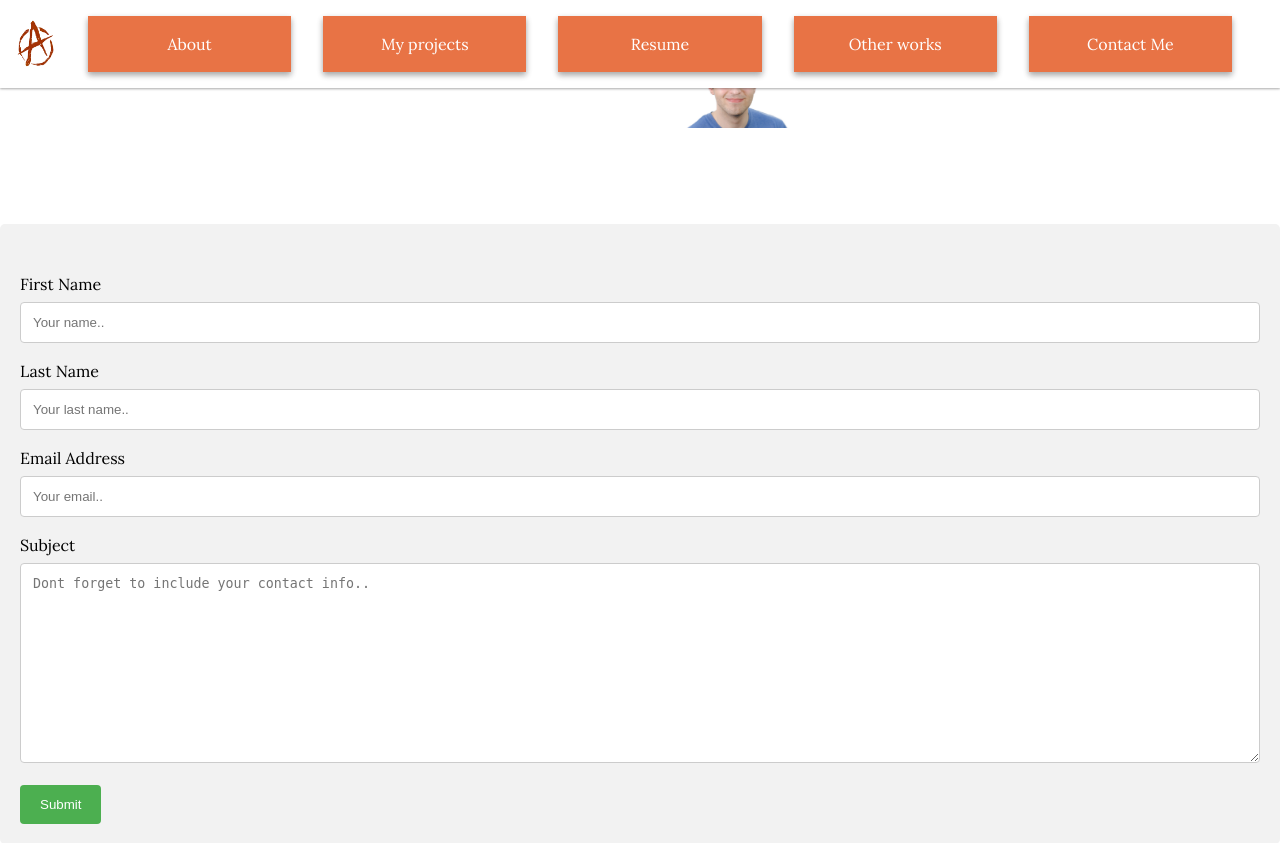
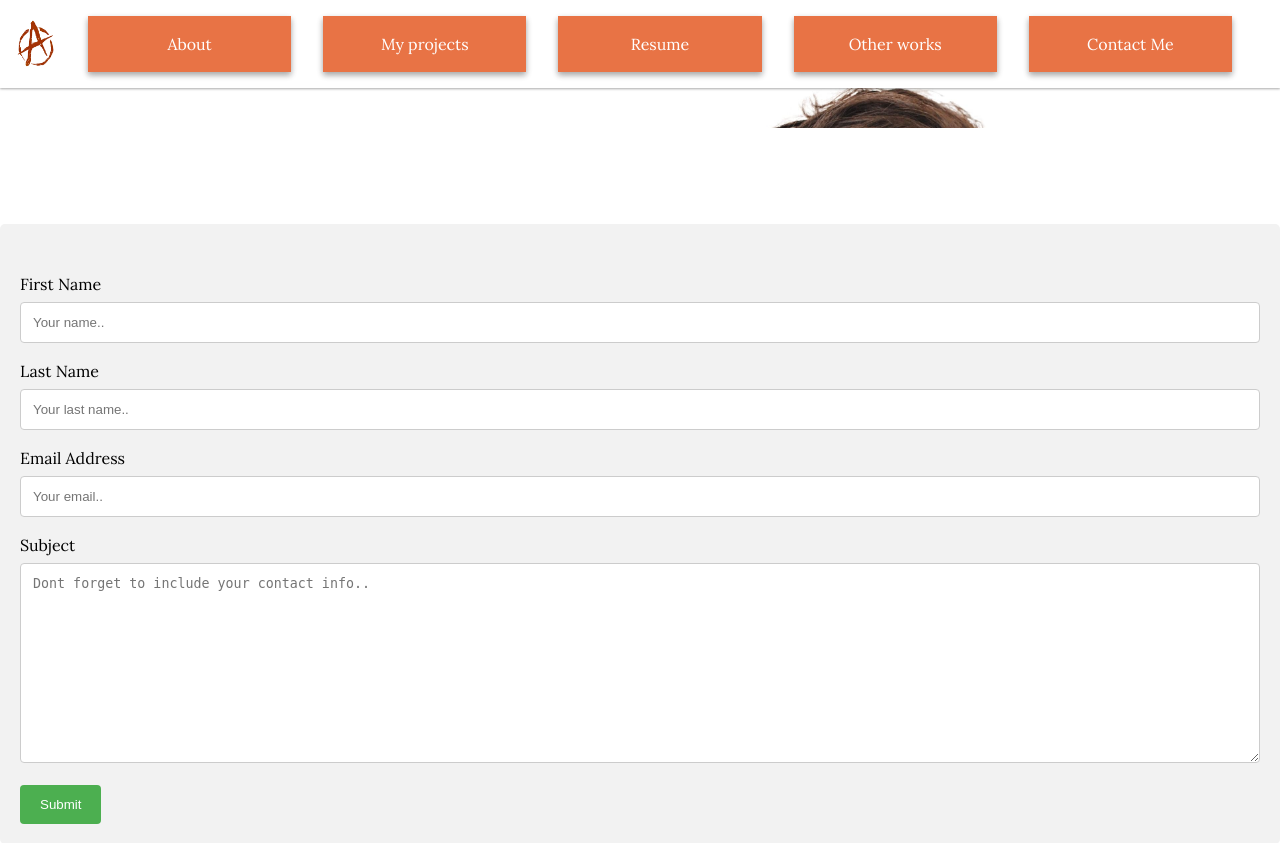
Before and after one commit to afr741/afr741.github.io, a PHP site: page /contact.html in a window 1280 px wide. Shown: the top 843 px of the page. Run offline with PHP 8.4, Linux system fonts and the light colour scheme.

Commit message:
unmerged push

```diff
--- a/assets/css/main.css
+++ b/assets/css/main.css
@@ -518,7 +518,7 @@ a {
     background-color: #45a049; }
 
 .header-background {
-  background: url(../images/anushbg.jpg);
+  background: url(../images/face3.jpg);
   opacity: 0;
   -webkit-animation: pop-in 2.0s ease-out forwards;
   animation: pop-in 2.0s ease-out forwards;
@@ -526,8 +526,7 @@ a {
   animation-delay: 2.0s;
   background-repeat: no-repeat;
   background-size: cover;
-  background-size: contain;
-  background-position: 40rem 20px;
+  background-position: 280px 20px;
   padding: 2rem 1rem; }
   @media only screen and (min-width: 768px) {
     .header-background {
--- a/assets/scss/main.scss
+++ b/assets/scss/main.scss
@@ -64,15 +64,14 @@ input[type=submit]:hover {
 
 .header-background {
 
-	background: url(../images/anushbg.jpg);
+	background: url(../images/face3.jpg);
 	opacity:0;
     animation: pop-in 2.0s ease-out forwards;
     animation-delay: 2.0s;
 
 	background-repeat: no-repeat;
 	background-size: cover;
-	background-size: contain;
-	background-position: 40rem 20px;
+	background-position: 280px 20px;
 	padding: 2rem 1rem;
 	@media #{$med} {
 		padding: 0 1rem 8rem;
```
Also changed, not shown: assets/images/anushbg.jpg (deleted), 2 other files.
